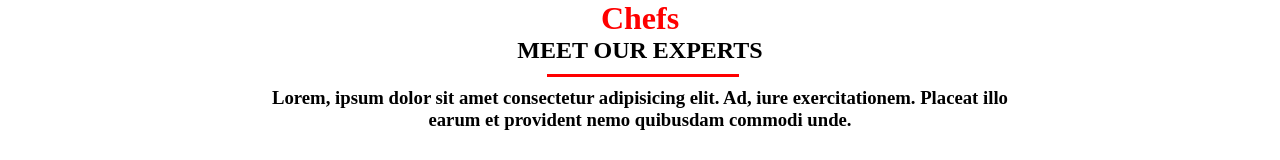
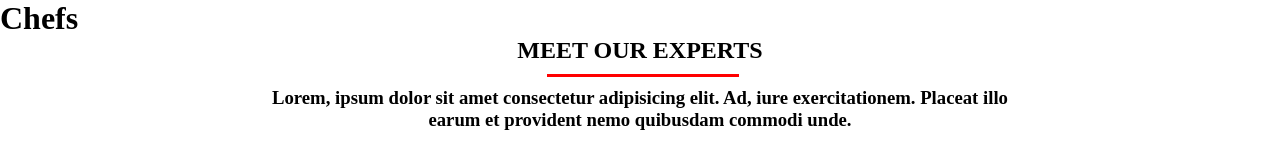
Before and after one commit to middarkknightcoder/Chef, a plain HTML site: page Chef/index.html in a window 1280 px wide. Shown: the top 160 px of the page. Drawn offline with Linux system fonts and the light colour scheme.

Commit message:
Update index.html
this is spelling mistake where you need to change the spelling

```diff
--- a/Chef/index.html
+++ b/Chef/index.html
@@ -12,7 +12,7 @@
 </head>
 
 <body>
-  <h1 class="hadeing">Chefs</h1>
+  <h1 class="heading">Chefs</h1>
   <h2 class="experts">MEET OUR EXPERTS</h2>
   <hr>
   <h3 class="lorem">Lorem, ipsum dolor sit amet consectetur adipisicing elit. Ad, iure exercitationem. Placeat illo
```
